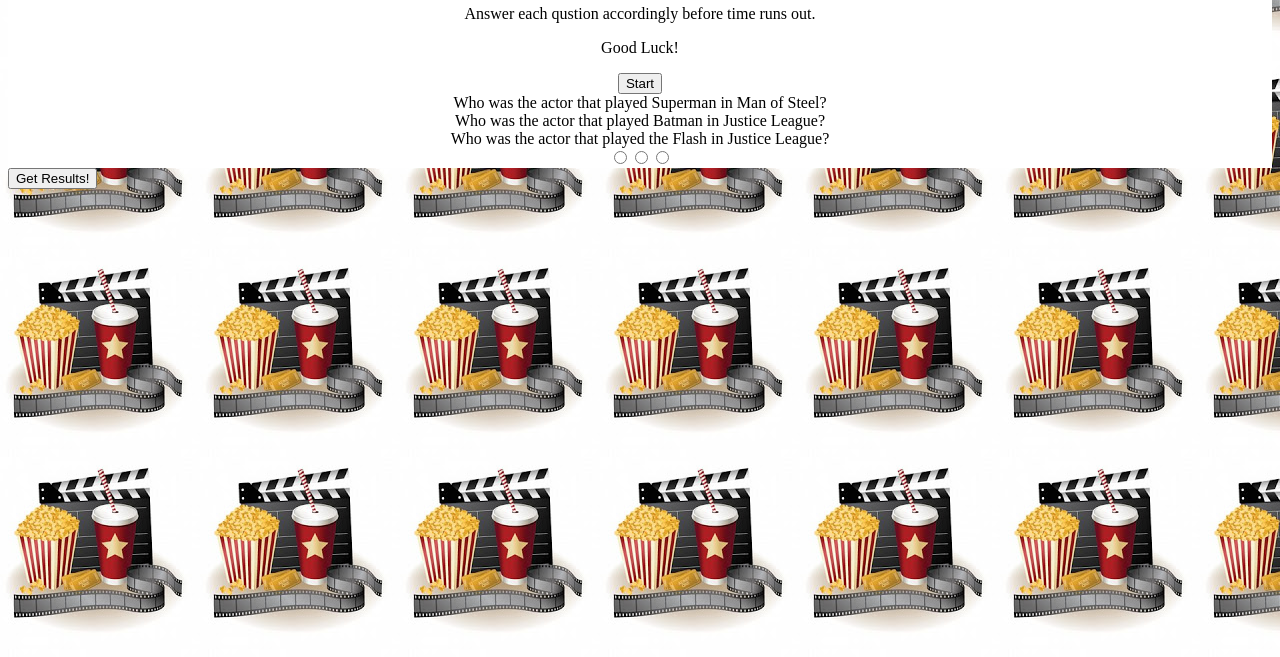
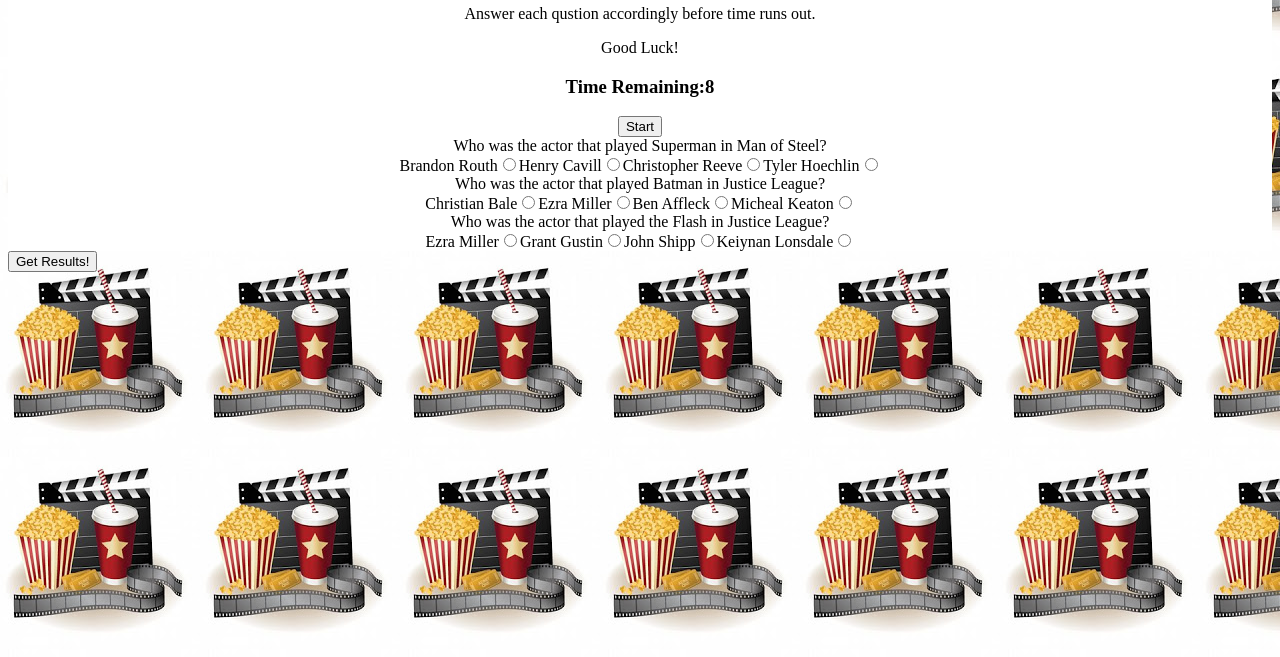
Before and after one commit to vincishar/TriviaGame, a plain HTML site: page index.html in a window 1280 px wide. Both pictures are taken after a click on the button "Start". Shown: the part 143-800 px from the top of the page. Drawn offline with nearby package versions, Linux system fonts and the light colour scheme; files whose address does not match are found by name.

Commit message:
TriviaGame

```diff
--- a/assets/javascript/app.js
+++ b/assets/javascript/app.js
@@ -16,8 +16,10 @@ var myQuestions = [
             a: "Brandon Routh",
             b: "Henry Cavill",
             c: "Christopher Reeve",
-            d: "Tyler Hoechlin"
-        }
+            d: "Tyler Hoechlin",
+            correctAnswer: "b"
+        },
+
     },
 
     {
@@ -26,8 +28,10 @@ var myQuestions = [
             a: "Christian Bale",
             b: "Ezra Miller",
             c: "Ben Affleck",
-            d: "Micheal Keaton"
-        }
+            d: "Micheal Keaton",
+            correctAnswer: "c"
+        },
+
     },
 
     {
@@ -36,19 +40,32 @@ var myQuestions = [
             a: "Ezra Miller",
             b: "Grant Gustin",
             c: "John Shipp",
-            d: "Keiynan Lonsdale"
-        }
+            d: "Keiynan Lonsdale",
+            correctAnswer: "a"
+        },
+
     }
 
 ];
+var seconds = 10
+function showCountdown(){
 
-function showCountdown(){
-    seconds--;
-    $('#timeLeft').html('<h3Time Remaining:' + seconds + '</h3>')
+    $('#timeLeft').html('<h3>Time Remaining:' + seconds + '</h3>')
     if(seconds < 1){
+        alert("Time is up!")
         clearInterval(time);
         answered = false;
     }
+else if ( seconds == 10 )
+
+{
+time = setInterval(function() {
+  showCountdown()
+  },1000)
+
+
+}
+seconds--;
 
 }
 
@@ -76,68 +93,64 @@ function showQuestions() {
 
         var questionContainer = document.createElement("div");
         questionContainer.innerHTML = myQuestions[i].q
-        showAnswers(myQuestions[i].answers)
+        questionContainer.id = "q" + (i + 1)
 
 
         document.getElementById("question_space").append(questionContainer)
+        questionContainer.innerHTML += "<br>"
+        showAnswers(myQuestions[i].answers, "q" + (i + 1 ) )
     }
 };
 
-function showAnswers(answers) {
+function showAnswers(answers, questionId) {
     console.log(answers)
-    var answerContainer = document.createElement("input");
-    answerContainer.setAttribute("type", "radio");
-    answerContainer.setAttribute("value", answers)
+    var label = document.createElement("label")
+    if (answers.correctAnswer == "a")
+    label.className = "correct"
+    label.innerHTML = answers.a
+    document.getElementById(questionId).append(label)
+    var radio = document.createElement("input");
+    radio.setAttribute("type", "radio");
+    radio.setAttribute("value", answers.a)
+    radio.setAttribute("name", questionId + "-answer")
+    document.getElementById(questionId).append(radio)
 
+    var label = document.createElement("label")
+    label.innerHTML = answers.b
 
+    document.getElementById(questionId).append(label)
+    var radio = document.createElement("input");
+    if (answers.correctAnswer == "b")
+    label.className = "correct"
+    radio.setAttribute("type", "radio");
+    radio.setAttribute("value", answers.b)
+    radio.setAttribute("name", questionId + "-answer")
+    document.getElementById(questionId).append(radio)
 
-    var answerArray = answers.a.split(" ")
-    var firstWord = answerArray[0].toLowerCase()
-    console.log(firstWord)
-    var secondWord = answerArray[1].toLowerCase()
-     var name = firstWord + secondWord
-     console.log(name)
-    answerContainer.setAttribute("id", name)
-    document.getElementById("answer_space").append(answerContainer)
+    var label = document.createElement("label")
+    label.innerHTML = answers.c
+    if (answers.correctAnswer == "c")
+    label.className = "correct"
+    document.getElementById(questionId).append(label)
+    var radio = document.createElement("input");
+    radio.setAttribute("type", "radio");
+    radio.setAttribute("value", answers.c)
+    radio.setAttribute("name", questionId + "-answer")
+    document.getElementById(questionId).append(radio)
 
-
-   if (i == 0) {document.getElementById('question_space').className = "q1";}
-   if (i == 0) {document.getElementById('answer_space').className = "q1"; }
-   if (i == 1) {document.getElementById('question_space').className = "q2";}
-   if (i == 1) {document.getElementById('answer_space').className = "q2";}
-   if (i == 2) {document.getElementById('question_space').className = "q3";}
-   if ( i == 2) {document.getElementById('answer_space').className = "q3";}
-
-
-
-
-
-
-    // document.getElementById
-    // $('input').val(answers)
-    // $('input:radio[name=cols]').val(['Site']);
-
-        // for (var i = 0; i < myQuestions.length; i++){
-        //     var answerContainer = document.createElement("INPUT")
-        //     answerContainer.setAttribute("type", "radio");
-        //     answerContainer.setAttribute("value", myQuestions[i].answers)
-        //     document.getElementById("answer_space").append(answerContainer)
-        //     console.log(myQuestions[i].answers)
-        // }
+    var label = document.createElement("label")
+    label.innerHTML = answers.d
+    if (answers.correctAnswer == "d")
+    label.className = "correct"
+    document.getElementById(questionId).append(label)
+    var radio = document.createElement("input");
+    radio.setAttribute("type", "radio");
+    radio.setAttribute("value", answers.d)
+    radio.setAttribute("name", questionId + "-answer")
+    document.getElementById(questionId).append(radio)
 
 }
 
-
-    // function answersSet(){
-    //     for(var i = 0; i < myAnswers.length; i++){
-    //         var answer =   myAnswers[i].a.b.c.d
-
-    //         var answerContainer = document.createElement("div")
-    //         answerContainer.innerHTML = answer
-    //         document.getElementById("answer_space").append(answerContainer)
-    //     }
-
-    // }
 
 
 
@@ -153,12 +166,7 @@ function buildQuiz() {
     //    }
 }
 function showResults() {
-    //    for(var i = 0; i < showResults.length; i++) {
-    //       var results = results[i].correct
-
-    //       var resultContainer = document.createElement("div")
-    //       resultContainer.innerHTML = results
-    //       document.getElementById("results").append(resultContainer)
+    $( ".correct" ).css( "border", "3px solid green" );
 }
 submitButton.onclick = function () {
     showResults(submitButton);
@@ -170,7 +178,7 @@ submitButton.onclick = function () {
 
 $("#btn-begin").click(function () {
     showQuestions();
-
+    showCountdown()
 });
 
 $("#submit").click(function () {
--- a/index.html
+++ b/index.html
@@ -28,6 +28,7 @@
             <p>You will be given 3 random questions about movies you may possibly know.</p>
             <p> Answer each qustion accordingly before time runs out.</p>
             <p>Good Luck!</p>
+            <div id='timeLeft'></div>
             <button id="btn-begin" class="btn btn-info">Start</button>
         </div>
     </div>
@@ -36,53 +37,6 @@
     <div id="game" class="row"></div>
     <div id="question_space"></div>
     <div id="answer_space"></div>
-
-             <!-- This set of answers matches the first question_space -->
-              <!-- <div id="answer">
-                <input type="radio" id="Brandon Routh" name="drone" value="Brandon Routh" checked/>
-                <label for="Brandon Routh">Brandon Routh</label>
-
-                <input type="radio" id="Henry Cavill" name="drone" value="Henry Cavill" checked/>
-                <label for="Henry Cavill">Henry Cavill</label>
-
-                <input type="radio" id="Christopher Reeve" name="drone" value="Christopher Reeve" checked/>
-                <label for="Christopher Reeve">Christopher Reeve</label>
-
-                <input type="radio" id="Tyler Hoechlin" name="drone" value="Tyler Hoechlin" checked/>
-                <label for="Tyler Hoechlin">Tyler Hoechlin</label>
-            </div>
-
-               <div id="answer">
-                <input type="radio" id="Christian Bale" name="drone" value="Christian Bale" checked/>
-                <label for="Christian Bale">Christian Bale</label>
-
-                <input type="radio" id="Ezra Miller" name="drone" value="Ezra Miller" checked/>
-                <label for="Ezra Miller">Ezra Miller</label>
-
-                <input type="radio" id="Ben Affleck" name="drone" value="Ben Affleck" checked/>
-                <label for="Ben Affleck">Ben Affleck</label>
-
-                <input type="radio" id="Micheal Keaton" name="drone" value="Micheal Keaton" checked/>
-                <label for="Micheal Keaton">Micheal Keaton</label>
-            </div>
-
-                <div id="answer">
-                <input type="radio" id="Ezra Miller" name="drone" value="Ezra Miller" checked/>
-                <label for="Ezra Miller">Ezra Miller</label>
-
-                <input type="radio" id="Grant Gustin" name="drone" value="Grant Gustin" checked/>
-                <label for="Grant Gustin">Grant Gustin</label>
-
-                <input type="radio" id="John Shipp" name="drone" value="John Shipp" checked/>
-                <label for="John Shipp">John Shipp</label>
-
-                <input type="radio" id="Keiynan Lonsdale" name="drone" value="Keiynan Lonsdale" checked/>
-                <label for="Keiynan Lonsdale">Keiynan Lonsdale</label>
-            </div> -->
-
-
-
-
 
 
 
@@ -97,33 +51,7 @@
     <div id="question_timer"></div>
     <div id="other"></div>
 
-<!-- <script>
-    var a = [ "<button class=buttons002 onclick=qlc()>2</button>"];
-    var b = [ "<button class=buttons002 onclick=qlc()>2</button>"];
-    var c = [ "<button class=buttons002 onclick=qlc()>2</button>"];
-    var d = [ "<button class=buttons002 onclick=qlc()>2</button>"];
-</script> -->
 
-<!-- <form id="q1">
-  <input type="button" name="choice" value="Brandon Routh">
-  <input type="button" name="choice" value="Henry Cavill">
-  <input type="button" name="choice" value="Christopher Reeve">
-  <input type="button" name="choice" value="Tyler Hoechlin">
-</form>
-
-<form id="q2">
-   <input type="button" name="choice" value="Christian Bale">
-   <input type="button" name="choice" value="Ezra Miller">
-   <input type="button" name="choice" value="Ben Affeck">
-   <input type="button" name="choice" value="Micheal Keaton">
-</form>
-
-<form id="q3">
-   <input type="button" name="choice" value="Ezra Miller">
-   <input type="button" name="choice" value="Grant Gustin">
-   <input type="button" name="choice" value="John Shipp">
-   <input type="button" name="choice" value="Keiynan Lonsdale">
-</form> -->
 
 
     <div id="quiz"></div>
```
Also changed, not shown: 2 other files.
